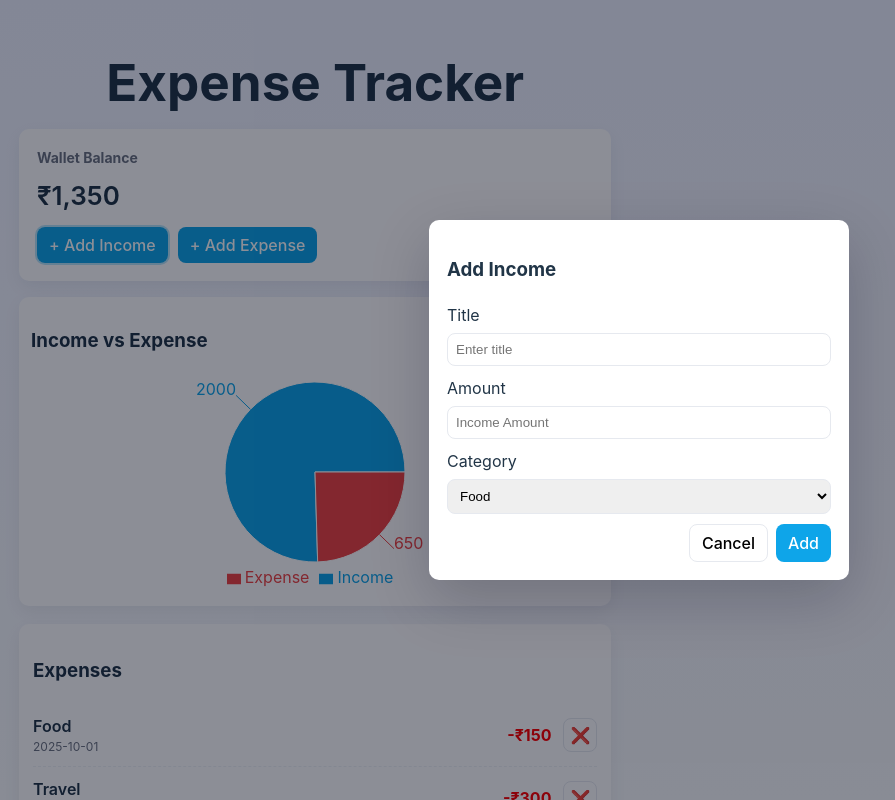
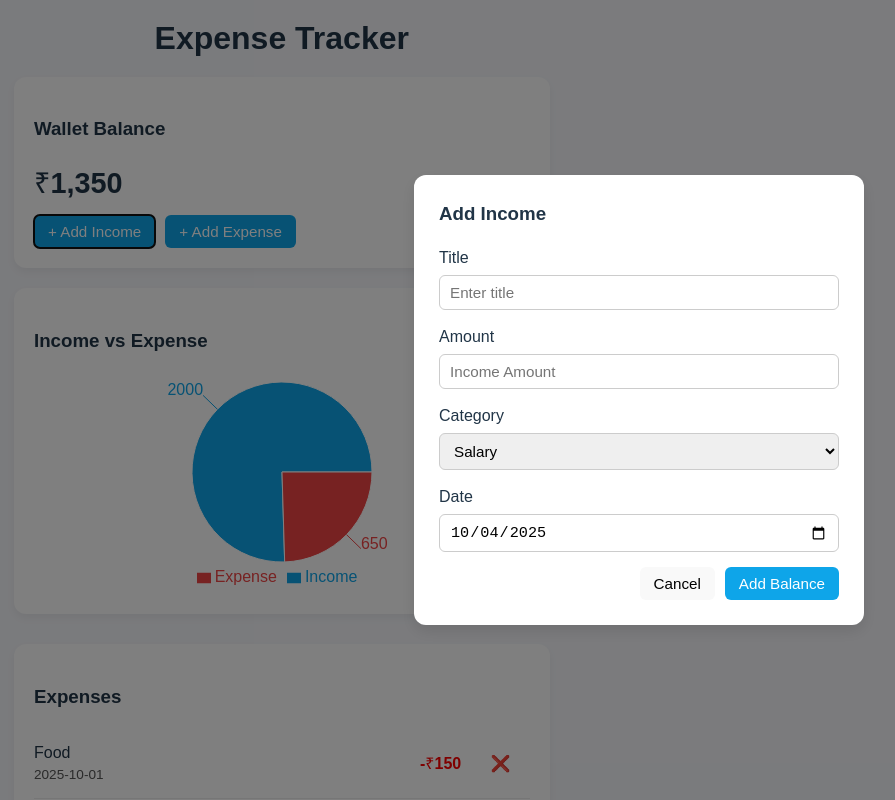
Before and after one commit to Gnanavardhan961/expense-tracker, a React (Vite) app: page / in a window 1280 px wide. Both pictures are taken after a click on the button "+ Add Income". Shown: the top 800 px of the page, without its empty margins (1-896 px from the left). Built offline with nearby package versions, Linux system fonts and the light colour scheme.

Commit message:
Fix: Updated App.jsx and App.css to pass Cypress Expense Tracker tests

```diff
--- a/src/App.css
+++ b/src/App.css
@@ -1,120 +1,81 @@
-:root {
-  --bg: #f6f7fb;
-  --card: #ffffff;
-  --muted: #6b7280;
-  --primary: #0ea5e9;
-  --accent: #ef4444;
+/* App.css */
+
+body {
+  font-family: Arial, sans-serif;
+  background-color: #f6f7fb;
+  margin: 0;
+  padding: 0;
 }
 
-* {
-  box-sizing: border-box;
+.container {
+  max-width: 900px;
+  margin: 20px auto;
+  padding: 0 15px;
 }
 
-html,
-body,
-#root {
-  height: 100%;
-}
-
-body {
-  margin: 0;
-  font-family: Inter, system-ui, -apple-system, "Segoe UI", Roboto, "Helvetica Neue", Arial;
-  background: linear-gradient(180deg, #eef2ff 0%, #f8fafc 100%);
-  padding: 20px;
-}
-
-/* Container */
-.container {
-  max-width: 1100px;
-  margin: 0 auto;
-}
-
-/* Header */
 h1 {
   text-align: center;
-  margin-bottom: 18px;
+  margin-bottom: 20px;
+  font-size: 2rem;
 }
 
 /* Top row */
 .top-row {
   display: flex;
-  gap: 16px;
-  align-items: flex-start;
   flex-wrap: wrap;
+  gap: 20px;
+  margin-bottom: 30px;
 }
 
-/* Wallet card */
-.wallet-card {
-  flex: 1 1 280px;
-  background: var(--card);
-  padding: 18px;
-  border-radius: 10px;
-  box-shadow: 0 6px 18px rgba(16, 24, 40, 0.06);
-}
-
-.wallet-card h3 {
-  margin: 0 0 8px 0;
-  font-size: 14px;
-  color: var(--muted);
+.wallet-card,
+.charts-card {
+  flex: 1 1 300px;
+  background-color: #fff;
+  border-radius: 12px;
+  padding: 20px;
+  box-shadow: 0 4px 8px rgba(0,0,0,0.05);
 }
 
 .wallet-amount {
-  font-size: 26px;
-  font-weight: 600;
-  margin-bottom: 12px;
+  font-size: 1.8rem;
+  font-weight: bold;
+  margin: 10px 0;
 }
 
 .wallet-actions {
   display: flex;
   gap: 10px;
+  flex-wrap: wrap;
 }
 
 .btn {
-  border: 1px solid #e6e9ef;
-  padding: 8px 12px;
-  border-radius: 8px;
-  background: white;
+  padding: 8px 14px;
+  border: none;
+  border-radius: 6px;
   cursor: pointer;
+  font-size: 0.95rem;
 }
 
 .btn.primary {
-  background: var(--primary);
-  color: white;
-  border: none;
+  background-color: #0ea5e9;
+  color: #fff;
 }
 
-.btn:focus {
-  outline: 2px solid rgba(14, 165, 233, 0.3);
-}
-
-/* Charts card */
-.charts-card {
-  flex: 2 1 540px;
-  background: var(--card);
-  padding: 12px;
-  border-radius: 10px;
-  box-shadow: 0 6px 18px rgba(16, 24, 40, 0.06);
-  min-width: 260px;
+.btn:hover {
+  opacity: 0.9;
 }
 
 .chart-wrapper {
+  width: 100%;
   height: 220px;
-  display: flex;
-  align-items: center;
-  justify-content: center;
-}
-
-.no-data {
-  color: var(--muted);
 }
 
 /* Transactions */
 .transactions {
-  margin-top: 18px;
-  background: var(--card);
-  padding: 14px;
-  border-radius: 10px;
-  box-shadow: 0 6px 18px rgba(16, 24, 40, 0.06);
+  background-color: #fff;
+  padding: 20px;
+  border-radius: 12px;
+  box-shadow: 0 4px 8px rgba(0,0,0,0.05);
 }
 
 .tx-list {
@@ -127,99 +88,93 @@ h1 {
   display: flex;
   justify-content: space-between;
   align-items: center;
-  padding: 10px 0;
-  border-bottom: 1px dashed #eef2f6;
+  padding: 12px 0;
+  border-bottom: 1px solid #eee;
 }
 
 .tx-item:last-child {
   border-bottom: none;
 }
 
-.tx-left {
-  display: flex;
-  flex-direction: column;
-}
-
 .tx-title {
-  font-weight: 600;
+  font-weight: 500;
 }
 
 .tx-meta {
-  font-size: 12px;
-  color: var(--muted);
-}
-
-.tx-right {
-  display: flex;
-  align-items: center;
-  gap: 12px;
+  display: block;
+  font-size: 0.85rem;
+  color: #555;
 }
 
 .tx-amount {
-  font-weight: 700;
+  font-weight: bold;
+  margin-right: 10px;
 }
 
 .icon-btn {
-  border: 1px solid #e6e9ef;
-  background: white;
-  padding: 6px;
-  border-radius: 8px;
+  background: none;
+  border: none;
   cursor: pointer;
+  font-size: 1rem;
 }
 
-/* Modal styles */
+/* Modal */
 .modal-overlay {
   position: fixed;
-  inset: 0;
-  background: rgba(2, 6, 23, 0.45);
+  top: 0;
+  left: 0;
+  width: 100%;
+  height: 100%;
+  background-color: rgba(0,0,0,0.5);
   display: flex;
   align-items: center;
   justify-content: center;
-  z-index: 9999;
+  z-index: 1000;
 }
 
 .modal-content {
-  background: white;
-  padding: 18px;
-  border-radius: 10px;
-  max-width: 420px;
-  width: 100%;
-  box-shadow: 0 20px 60px rgba(2, 6, 23, 0.2);
+  background-color: #fff;
+  border-radius: 12px;
+  padding: 25px;
+  width: 400px;
+  max-width: 90%;
+  box-shadow: 0 6px 15px rgba(0,0,0,0.1);
+}
+
+.modal-content h3 {
+  margin-top: 0;
 }
 
 .form-group {
-  margin-bottom: 10px;
-  display: flex;
-  flex-direction: column;
-  gap: 6px;
+  margin-bottom: 15px;
+}
+
+.form-group label {
+  display: block;
+  font-weight: 500;
+  margin-bottom: 5px;
 }
 
 .form-group input,
 .form-group select {
-  padding: 8px;
-  border-radius: 8px;
-  border: 1px solid #e6e9ef;
+  width: 100%;
+  padding: 8px 10px;
+  border: 1px solid #ccc;
+  border-radius: 6px;
+  font-size: 0.95rem;
+  box-sizing: border-box;
 }
 
-/* Modal actions */
 .modal-actions {
   display: flex;
-  gap: 8px;
   justify-content: flex-end;
-  margin-top: 8px;
+  gap: 10px;
+  margin-top: 15px;
 }
 
 /* Responsive */
-@media (max-width: 800px) {
+@media (max-width: 650px) {
   .top-row {
     flex-direction: column;
   }
-
-  .charts-card {
-    order: 2;
-  }
-
-  .wallet-card {
-    order: 1;
-  }
 }
--- a/src/App.jsx
+++ b/src/App.jsx
@@ -16,16 +16,22 @@ function App() {
     return saved
       ? JSON.parse(saved)
       : [
-          { id: 1, title: "Food", amount: 150, type: "expense", date: "2025-10-01" },
-          { id: 2, title: "Travel", amount: 300, type: "expense", date: "2025-10-02" },
-          { id: 3, title: "Entertainment", amount: 200, type: "expense", date: "2025-10-03" },
-          { id: 4, title: "Salary", amount: 2000, type: "income", date: "2025-10-03" },
+          { id: 1, title: "Food", amount: 150, type: "expense", category: "food", date: "2025-10-01" },
+          { id: 2, title: "Travel", amount: 300, type: "expense", category: "travel", date: "2025-10-02" },
+          { id: 3, title: "Entertainment", amount: 200, type: "expense", category: "entertainment", date: "2025-10-03" },
+          { id: 4, title: "Salary", amount: 2000, type: "income", category: "salary", date: "2025-10-03" },
         ];
   });
 
   const [balance, setBalance] = useState(0);
   const [isModalOpen, setIsModalOpen] = useState(false);
-  const [form, setForm] = useState({ title: "", amount: "", type: "expense", category: "food" });
+  const [form, setForm] = useState({
+    title: "",
+    amount: "",
+    type: "expense",
+    category: "food",
+    date: new Date().toISOString().split("T")[0],
+  });
 
   // Persist transactions & update balance
   useEffect(() => {
@@ -38,7 +44,13 @@ function App() {
   }, [transactions]);
 
   const openModal = (type) => {
-    setForm({ title: "", amount: "", type, category: "food" });
+    setForm({
+      title: "",
+      amount: "",
+      type,
+      category: type === "income" ? "salary" : "food",
+      date: new Date().toISOString().split("T")[0],
+    });
     setIsModalOpen(true);
   };
   const closeModal = () => setIsModalOpen(false);
@@ -56,7 +68,7 @@ function App() {
       amount: parseFloat(form.amount),
       type: form.type,
       category: form.category,
-      date: new Date().toISOString().split("T")[0],
+      date: form.date,
     };
     setTransactions([newTx, ...transactions]);
     closeModal();
@@ -165,6 +177,7 @@ function App() {
         <div className="modal-overlay">
           <div className="modal-content">
             <h3>Add {form.type === "income" ? "Income" : "Expense"}</h3>
+
             <div className="form-group">
               <label>Title</label>
               <input
@@ -175,16 +188,18 @@ function App() {
                 placeholder="Enter title"
               />
             </div>
+
             <div className="form-group">
               <label>Amount</label>
               <input
                 type="number"
-                name="price"
+                name="amount"
                 value={form.amount}
                 onChange={handleChange}
                 placeholder={form.type === "income" ? "Income Amount" : "Expense Amount"}
               />
             </div>
+
             <div className="form-group">
               <label>Category</label>
               <select name="category" value={form.category} onChange={handleChange}>
@@ -195,12 +210,23 @@ function App() {
                 <option value="other">Other</option>
               </select>
             </div>
+
+            <div className="form-group">
+              <label>Date</label>
+              <input
+                type="date"
+                name="date"
+                value={form.date}
+                onChange={handleChange}
+              />
+            </div>
+
             <div className="modal-actions">
               <button className="btn" onClick={closeModal}>
                 Cancel
               </button>
               <button type="submit" className="btn primary" onClick={addTransaction}>
-                Add
+                Add Balance
               </button>
             </div>
           </div>
```
